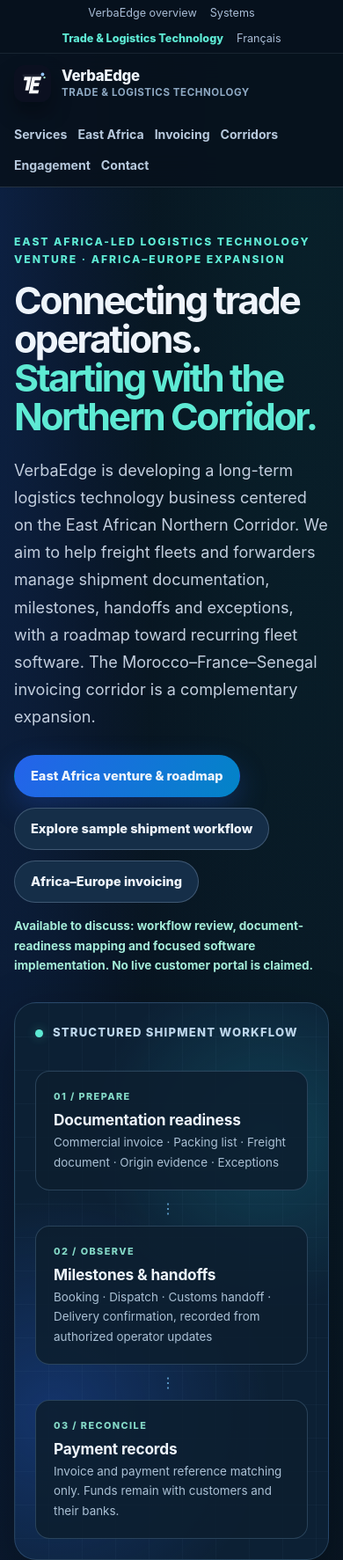
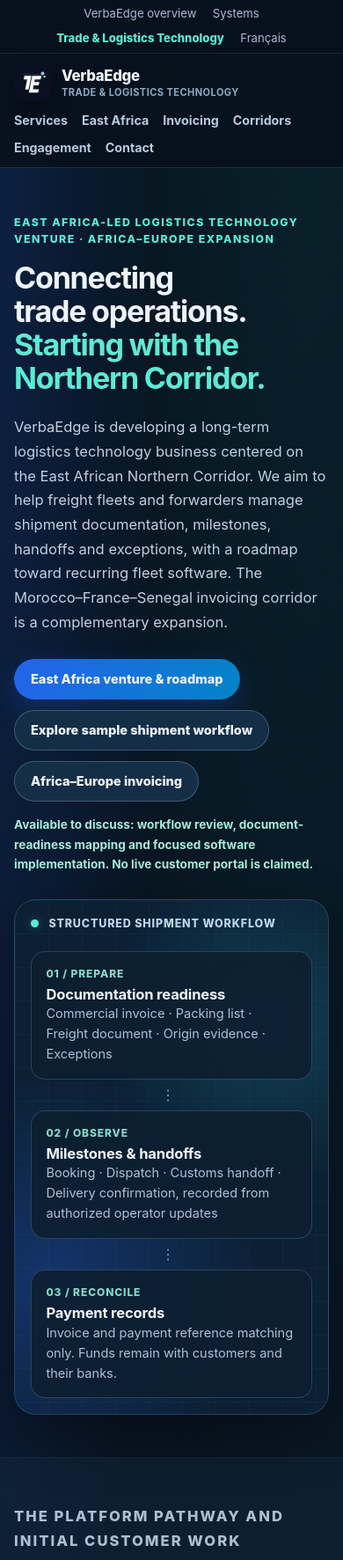
Before and after one commit to VerbaEdge/verbaedge-logistics, a plain HTML site: page index.html in a window 390 px wide. Shown: the top 1773 px of the page at 88% size. Drawn offline with Linux system fonts and the light colour scheme.

Commit message:
Refine typography, responsive spacing and navigation across VerbaEdge sites

```diff
--- a/site.css
+++ b/site.css
@@ -5,3 +5,72 @@
 
 /* Keep long division names readable on narrow screens. */
 @media(max-width:650px){.brand{min-width:0;max-width:100%;white-space:normal}.brand img{flex-shrink:0}.brand span{min-width:0;overflow-wrap:anywhere}}
+
+
+/* VerbaEdge typography and responsive layout refinement — Nov 2026 */
+:root { --max: 1140px; }
+body { font-size: 16px; line-height: 1.65; -webkit-font-smoothing: antialiased; }
+h1 { font-size: clamp(2.55rem, 4.75vw, 4.5rem); line-height: 1.085; letter-spacing: -.046em; text-wrap: balance; }
+h2 { font-size: clamp(1.8rem, 3.05vw, 2.83rem); line-height: 1.17; letter-spacing: -.036em; text-wrap: balance; }
+h3 { font-size: clamp(1.21rem, 1.65vw, 1.39rem); line-height: 1.32; letter-spacing: -.025em; }
+.hero { padding: clamp(3.4rem, 6vw, 5.1rem) 0; }
+.hero-grid { grid-template-columns: minmax(0, 1.1fr) minmax(0, .9fr); gap: clamp(1.75rem, 4vw, 3.2rem); }
+.lead { max-width: 63ch; font-size: clamp(1.05rem, 1.3vw, 1.125rem); line-height: 1.65; }
+.eyebrow { font-size: .77rem; line-height: 1.55; letter-spacing: .12em; }
+.section { padding: clamp(3.3rem, 5.5vw, 4.7rem) 0; }
+.heading p { max-width: 71ch; line-height: 1.67; }
+.card { padding: clamp(1.25rem, 2vw, 1.75rem); }
+.card p { font-size: .99rem; line-height: 1.68; }
+.card h3 { margin-top: .5rem; }
+.platform { min-height: 0; padding: clamp(1.3rem, 2.65vw, 1.8rem); }
+.platform-top { margin-bottom: 1.35rem; font-size: .78rem; letter-spacing: .07em; line-height: 1.45; }
+.stack-item { padding: 1rem 1.15rem; }
+.stack-item strong { font-size: 1.035rem; line-height: 1.35; }
+.stack-item span { font-size: .91rem; line-height: 1.58; }
+.stack-item small { font-size: .75rem; line-height: 1.6; letter-spacing: .075em; }
+.stack-arrow { line-height: .7; }
+.brand { min-width: 0; white-space: normal; }
+.brand img { flex-shrink: 0; }
+.brand span { min-width: 0; overflow-wrap: anywhere; }
+.brand small { font-size: .69rem; letter-spacing: .04em; overflow-wrap: anywhere; }
+.header-inner { gap: 1rem 1.5rem; }
+.menu { gap: .7rem 1.15rem; }
+.menu a { font-size: .89rem; line-height: 1.45; }
+.mini-bar .wrap { gap: .4rem 1.15rem; }
+.mini-bar a { font-size: .82rem; }
+.button { min-height: 46px; line-height: 1.38; text-align: center; white-space: normal; }
+.micro { font-size: .875rem; line-height: 1.6; }
+.tag { font-size: .75rem; line-height: 1.45; letter-spacing: .035em; }
+.contact-block { grid-template-columns: minmax(0, 1fr) minmax(0, .74fr); gap: clamp(1.5rem, 3vw, 2.25rem); padding: clamp(1.5rem, 3vw, 2.4rem); }
+:where(.card,.contact-block,.platform,.stack-item,.hero-grid,.columns,.grid-2,.grid-3) { min-width: 0; }
+:where(h1,h2,h3,p,a) { overflow-wrap: break-word; }
+input, select, textarea, button { max-width: 100%; }
+input, select, textarea { min-width: 0; }
+@media (max-width: 900px) {
+  .hero-grid, .columns, .contact-block { grid-template-columns: 1fr; }
+  .hero { padding: 3.8rem 0 3.5rem; }
+  .platform { max-width: 720px; }
+}
+@media (max-width: 650px) {
+  html { scroll-padding-top: 140px; }
+  .header-inner { gap: 12px; padding: 12px 0; }
+  .menu { gap: .65rem 1rem; }
+  .hero { padding: 3.25rem 0 3rem; }
+  .hero-grid { gap: 1.75rem; }
+  h1 { font-size: clamp(2.1rem, 8.75vw, 2.85rem); line-height: 1.12; letter-spacing: -.037em; }
+  h2 { font-size: clamp(1.7rem, 7.6vw, 2.2rem); }
+  h3 { font-size: 1.21rem; }
+  .lead { font-size: 1.035rem; line-height: 1.67; }
+  .platform { padding: 1.15rem; }
+  .stack-item { padding: .95rem 1rem; }
+  .section { padding: 3.3rem 0; }
+  .card { padding: 1.3rem; }
+  .mini-bar .wrap { justify-content: center; }
+  .contact-block { padding: 1.35rem; }
+}
+@media (max-width: 360px) {
+  h1 { font-size: 2.12rem; }
+  .brand small { font-size: .64rem; }
+  .actions .button { width: 100%; }
+  .mini-bar .wrap { gap: .35rem .8rem; }
+}
```
